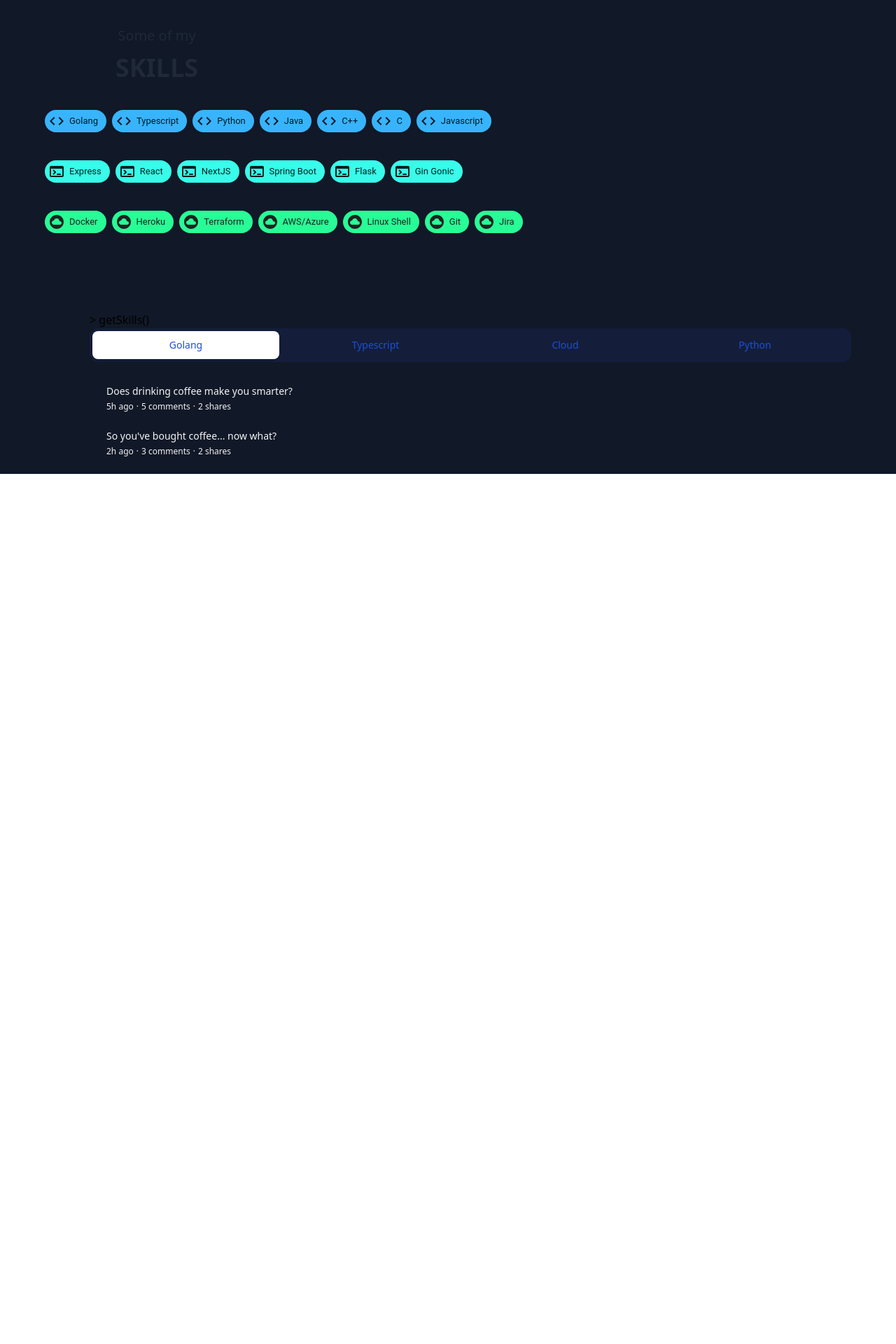
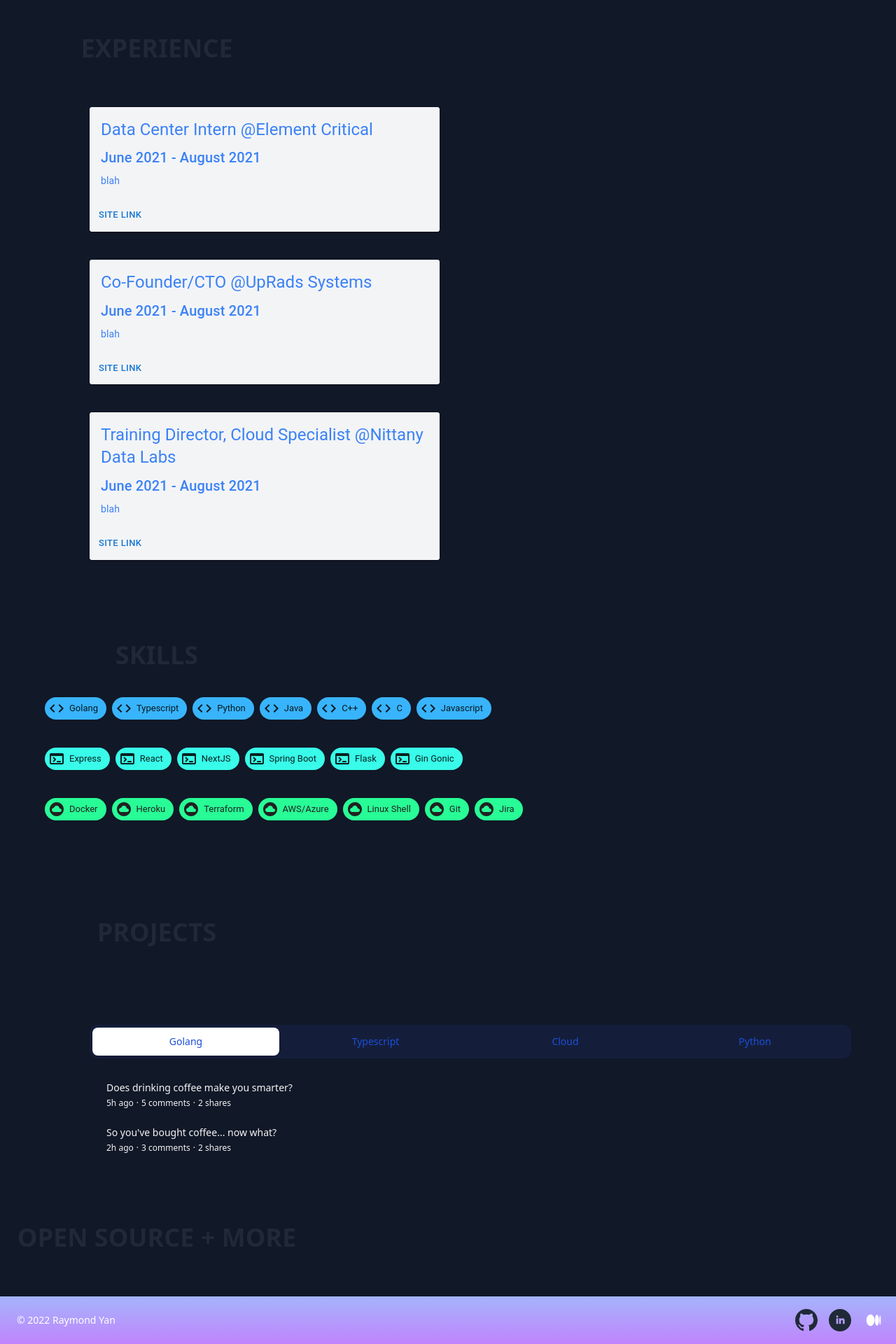
Before and after one commit to raymond-design/site2, a React (Create React App) app: page / in a window 1280 px wide. Shown: the part 827-2747 px from the top of the page at 70% size. Before the commit the page ends 1504 px from the top, so only its background shows below. Built offline with nearby package versions, Linux system fonts and the light colour scheme; the HTML template or start-up script is replaced by a standard one.

Commit message:
first ver

```diff
--- a/src/App.js
+++ b/src/App.js
@@ -1,7 +1,10 @@
+import Exp from './sections/exp';
 import Header from './sections/header';
 import Home from './sections/home';
 import Projects from './sections/projects';
 import Skills from './sections/skills';
+import Other from './sections/other';
+import Footer from './sections/footer';
 
 function App() {
   return (
@@ -10,8 +13,14 @@
       <Home />
       </div>
       <div className='bg-gray-900'>
+      <Exp />
       <Skills />
       <Projects />
+      <Other />
+
+      </div>
+      <div className='bg-gradient-to-b from-indigo-300 to-purple-400'>
+      <Footer />
       </div>
     </div>
   );
--- /dev/null
+++ b/src/components/xp-card.js
@@ -0,0 +1,38 @@
+import * as React from 'react';
+import Card from '@mui/material/Card';
+import CardContent from '@mui/material/CardContent';
+import CardMedia from '@mui/material/CardMedia';
+import Typography from '@mui/material/Typography';
+import { Button, CardActionArea, CardActions } from '@mui/material';
+
+export default function MultiActionAreaCard({
+  title,
+  time,
+  desc,
+  link,
+}) {
+  return (
+    <Card sx={{ maxWidth: 500 }}>
+      <div className="bg-gray-100 shadow-2xl --tw-shadow-color: #10b981">
+      <CardActionArea>
+        <CardContent>
+          <Typography gutterBottom variant="h5" component="div" className='text-blue-500'>
+            {title}
+          </Typography>
+          <Typography gutterBottom variant="h6" component="div" className='text-blue-500'>
+            {time}
+          </Typography>
+          <Typography variant="body2" className='text-blue-500'>
+            {desc}
+          </Typography>
+        </CardContent>
+      </CardActionArea>
+      <CardActions>
+        <Button size="small" className='text-white'>
+          Site Link
+        </Button>
+      </CardActions>
+      </div>
+    </Card>
+  );
+}
--- a/src/sections/exp.js
+++ b/src/sections/exp.js
@@ -1,5 +1,46 @@
-import React from 'react';
+ import React from 'react';
+import Xp from '../components/xp-card';
 
 export default function Exp() {
-
+  return (
+  <div className="h-auto ">
+    <div className="w-full max-w-md px-2 py-16 text-center sm:px-0">
+      <h1 className="mt-5 text-xl font-extrabold tracking-normal text-gray-800 uppercase md:text-4xl md:mt-3 dark:text-white">
+        Experience
+      </h1>
+    </div>
+    <div className="z-0 max-w-6xl mx-auto text-gray-100 md:pl-16">
+      {xpdata.map((xp) => (
+        <div className='mb-10'>
+          <Xp
+            title = {xp.title}
+            time = {xp.time}
+            desc = {xp.desc}
+            link = {xp.link}
+          />
+        </div>
+      ))}
+    </div>
+  </div>
+  );
 }
+const xpdata = [
+  {
+    title: "Data Center Intern @Element Critical",
+    time: "June 2021 - August 2021",
+    desc: "blah",
+    link: "https://www.elementcritical.com/",
+  },
+  {
+    title: "Co-Founder/CTO @UpRads Systems",
+    time: "June 2021 - August 2021",
+    desc: "blah",
+    link: "https://www.elementcritical.com/",
+  },
+  {
+    title: "Training Director, Cloud Specialist @Nittany Data Labs",
+    time: "June 2021 - August 2021",
+    desc: "blah",
+    link: "https://www.elementcritical.com/",
+  }
+];
--- a/src/sections/footer.js
+++ b/src/sections/footer.js
@@ -1,5 +1,48 @@
 import React from 'react';
+import { motion } from "framer-motion";
+import GithubIcon from "../components/icons/Github.js";
+import LinkedinIcon from "../components/icons/Linkedin.js";
+import MediumIcon from '../components/icons/Medium';
 
+//add emailjs contact form in footer
 export default function Footer() {
+  return (
+    <div className="flex flex-col items-center h-auto grid-cols-2 sm:grid">
+      <div className="py-2 sm:py-6 sm:ml-6">
+        <p className = "text-xs text-white lg:text-sm">© 2022 Raymond Yan</p>
+      </div>
+      <div className = "flex items-center justify-end mr-4 space-x-4">
+      <motion.a
+                href="https://github.com/raymond-design"
+                target={"_blank"}
+                rel="noopener noreferrer"
+                className="flex items-center justify-center text-gray-800 transition-colors duration-300 dark:text-gray-100 dark:hover:text-pinkish-200 hover:text-pinkish-200"
+                whileHover={{ scale: 1.1 }}
+              >
+                <GithubIcon className={"w-8 h-8 fill-current"} />
+              </motion.a>
 
+              <motion.a
+                href="https://www.linkedin.com/in/raymond-yan-216b85200/"
+                target={"_blank"}
+                rel="noopener noreferrer"
+                className="flex items-center justify-center text-gray-800 transition-colors duration-300 dark:text-gray-100 dark:hover:text-pinkish-200 hover:text-pinkish-200"
+                whileHover={{ scale: 1.1 }}
+              >
+                <LinkedinIcon className={"w-8 h-8 fill-current"} />
+              </motion.a>
+
+              <motion.a
+                href="https://medium.com/@raymonddesign"
+                target={"_blank"}
+                rel="noopener noreferrer"
+                className="flex items-center justify-center text-gray-800 transition-colors duration-300 dark:text-gray-100 dark:hover:text-pinkish-200 hover:text-pinkish-200"
+                whileHover={{ scale: 1.1 }}
+              >
+                <MediumIcon className={"w-8 h-8 fill-current"} />
+              </motion.a>
+      </div>
+      <div className = "pb-6 sm:pb-0"/>
+    </div>
+  )
 }
--- a/src/sections/home.js
+++ b/src/sections/home.js
@@ -29,6 +29,12 @@
                   <div className="mt-5 text-2xl text-transparent bg-gradient-to-r from-pink-500 via-indigo-400 to-purple-700 bg-clip-text md:mt-3">
                     <Typing />
                   </div>
+                  <div className="flex mx-6 mt-6 text-xl text-white sm:mx-0">
+                <p>
+                  I'm a Computer Science student at Penn State with a passion for architecture and the cloud native ecosystem.
+                Consider checking out a blog article or two :)
+                </p>
+              </div>
                   <div className="flex items-center mt-4 space-x-6 md:mt-6">
               <motion.a
                 href="https://github.com/raymond-design"
@@ -51,7 +57,7 @@
               </motion.a>
 
               <motion.a
-                href="https://medium.com/@raymondyan777"
+                href="https://medium.com/@raymonddesign"
                 target={"_blank"}
                 rel="noopener noreferrer"
                 className="flex items-center justify-center text-gray-800 transition-colors duration-300 dark:text-gray-100 dark:hover:text-pinkish-200 hover:text-pinkish-200"
@@ -59,22 +65,13 @@
               >
                 <MediumIcon className={"w-8 h-8 fill-current"} />
               </motion.a>
-
-              <motion.a
-                href="raymondyan777@gmail.com"
-                target={"_blank"}
-                rel="noopener noreferrer"
-                className="flex items-center justify-center text-gray-800 transition-colors duration-300 dark:text-gray-100 dark:hover:text-pinkish-200 hover:text-pinkish-200"
-                whileHover={{ scale: 1.1 }}
-              >
-                <EmailIcon className={"w-8 h-8 fill-current"} />
-              </motion.a>
             </div>
                 </div>
               </section>
 
             </main>
             </div>
+
             <div className="pl-10 sm:col-span-5 md:col-span-4"> {/*sm:col-span-10 md:col-span-9 */}
 
             <main className="w-full h-full">
--- a/src/sections/other.js
+++ b/src/sections/other.js
@@ -1,5 +1,11 @@
 import React from 'react';
 
 export default function Other() {
-
+  return (
+    <div className="w-full max-w-md px-2 py-16 text-center sm:px-0">
+      <h1 className="mt-5 text-xl font-extrabold tracking-normal text-gray-800 uppercase md:text-4xl md:mt-3 dark:text-white">
+        Open Source + More
+      </h1>
+    </div>
+  );
 }
--- a/src/sections/projects.js
+++ b/src/sections/projects.js
@@ -74,13 +74,15 @@
   })
 
   return (
-    <div className="h-auto bg-blue-dark">
+    <div className="h-auto ">
+      <div className="w-full max-w-md px-2 py-16 text-center sm:px-0">
+      <h1 className="mt-5 text-xl font-extrabold tracking-normal text-gray-800 uppercase md:text-4xl md:mt-3 dark:text-white">
+        Projects
+      </h1>
+    </div>
       <div className="z-0 max-w-6xl mx-auto md:pl-16">
         <div className="h-12" />
         <div className="skills-grid">
-          <h2 className = "text-center md:text-left section-header">
-            {'>'}{' '}getSkills()
-          </h2>
           <Tab.Group>
         <Tab.List className="flex p-1 space-x-1 rounded-xl bg-blue-900/20">
           {Object.keys(categories).map((category) => (
--- a/src/sections/skills.js
+++ b/src/sections/skills.js
@@ -5,9 +5,6 @@
 export default function Project() {
   return (
     <div className="w-full max-w-md px-2 py-16 text-center sm:px-0">
-      <h4 className="text-lg text-center text-gray-800 dark:text-white">
-                    <span className="text-xl font-normal text-center">Some of my</span>
-                  </h4>
                   <h1 className="mt-5 text-xl font-extrabold tracking-normal text-gray-800 uppercase md:text-4xl md:mt-3 dark:text-white">
                     Skills
                   </h1>
```
Also changed, not shown: src/components/elemcrit.png (added).
